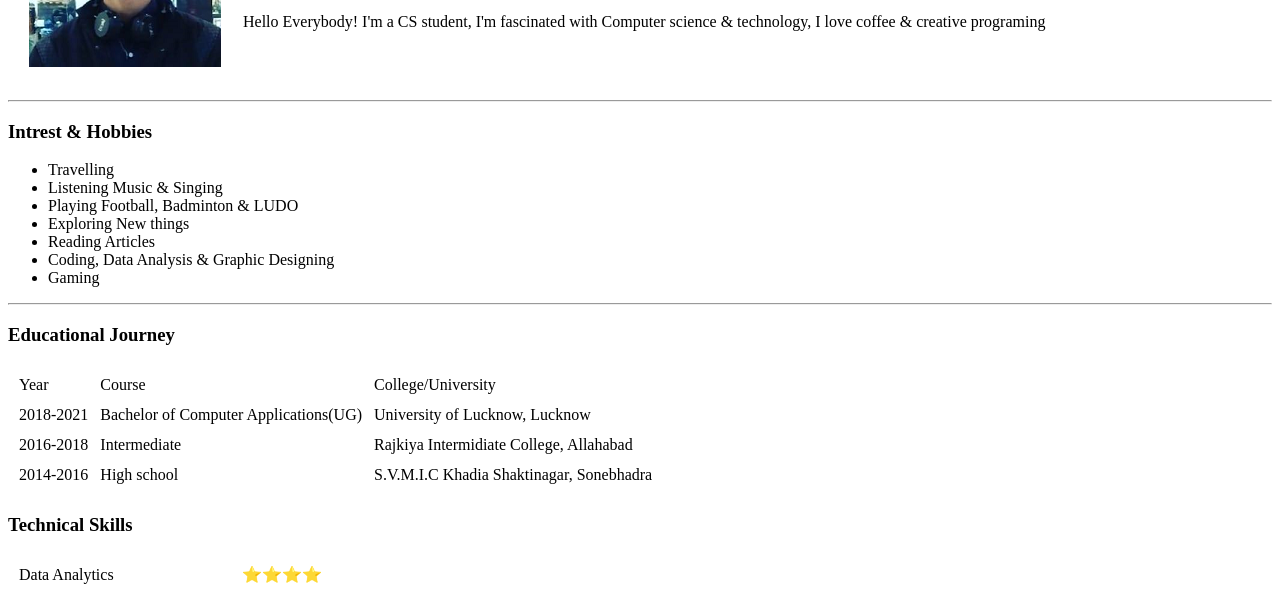
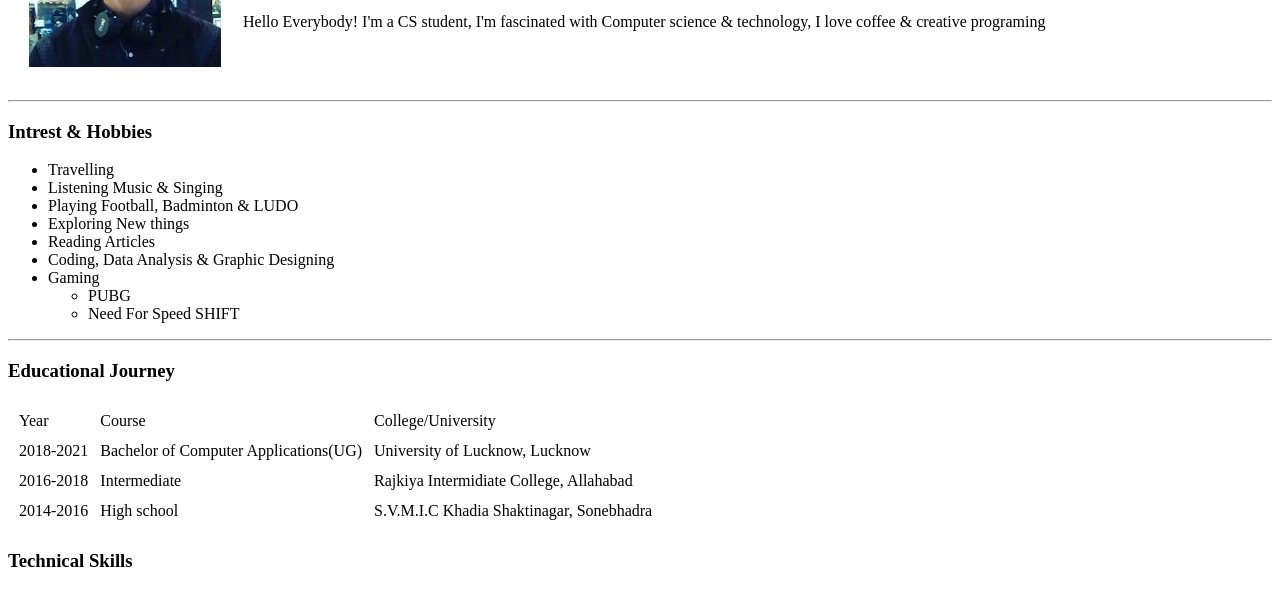
Before and after one commit to nirajsoft01/cv, a plain HTML site: page index.html in a window 1280 px wide. Shown: the part 154-746 px from the top of the page. Drawn offline with Linux system fonts and the light colour scheme.

Commit message:
Update index.html

```diff
--- a/index.html
+++ b/index.html
@@ -26,6 +26,10 @@
     <li>Reading Articles</li>
     <li>Coding, Data Analysis & Graphic Designing</li>
     <li>Gaming</li>
+      <ul>
+        <li>PUBG</li>
+        <li>Need For Speed SHIFT</li>
+      </ul>
   </ul>
 
   <hr>
```
